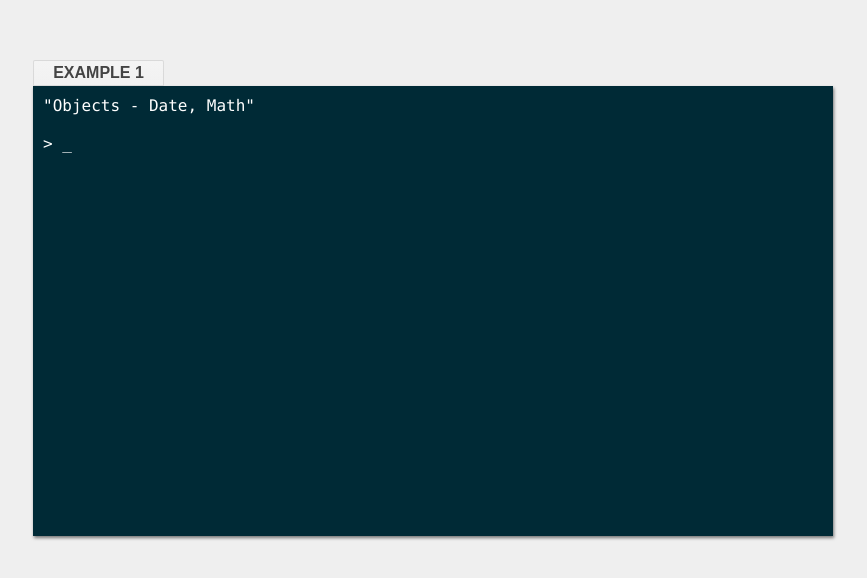
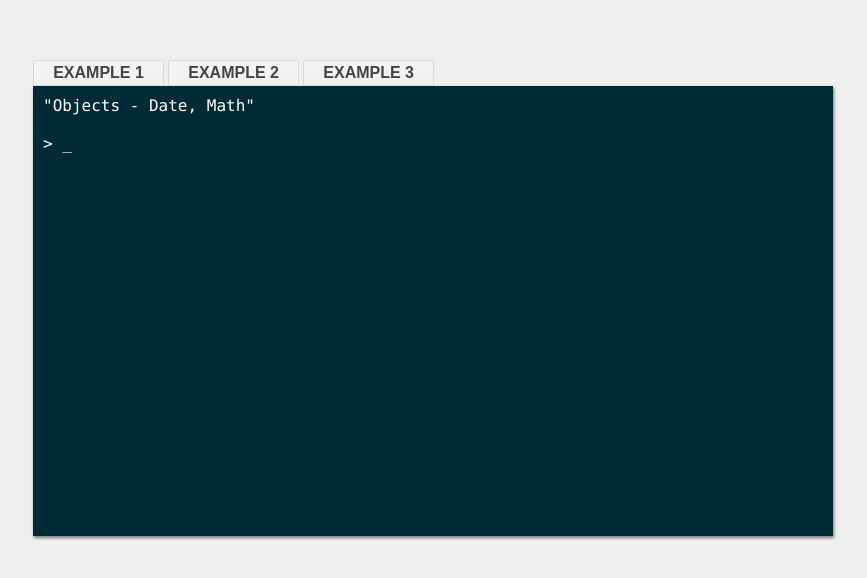
Before and after one commit to nojes/JavaScript, a plain HTML site: page Lesson.04-Date,Math/index.html in a window 1280 px wide. Shown: the whole page, without its empty margins (207-1074 px from the left). Drawn offline with Linux system fonts and the light colour scheme.

Commit message:
navigate to examples

```diff
--- a/Lesson.04-Date,Math/index.html
+++ b/Lesson.04-Date,Math/index.html
@@ -9,6 +9,8 @@
 <body>
     <div class="wrapper">
        <a href="pages/ex1.html" class="btn">Example 1</a>
+       <a href="pages/ex2.html" class="btn">Example 2</a>
+       <a href="pages/ex3.html" class="btn">Example 3</a>
        <div class="console">
           <div class="inside">
              "Objects - Date, Math" <br><br>
```
